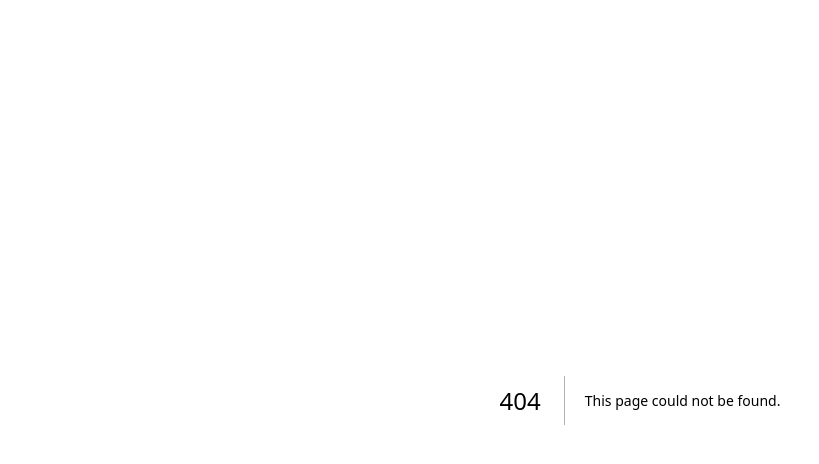
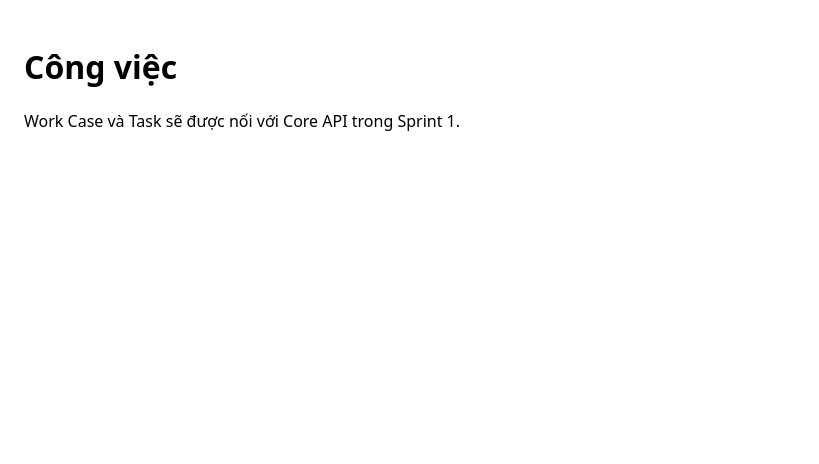
Before and after one commit to thinv/VWork, a Next.js app in the folder apps/web/: page /tasks in a window 1280 px wide. Before the commit this address had no page. Shown: the top 464 px of the page, without its empty margins (0-819 px from the left). Built offline with nearby package versions, Linux system fonts and the light colour scheme.

Commit message:
feat(web): add tasks route skeleton

```diff
--- /dev/null
+++ b/apps/web/src/app/tasks/page.tsx
@@ -0,0 +1,8 @@
+export default function TasksPage() {
+  return (
+    <main style={{ padding: 24 }}>
+      <h1>Công việc</h1>
+      <p>Work Case và Task sẽ được nối với Core API trong Sprint 1.</p>
+    </main>
+  );
+}
```
